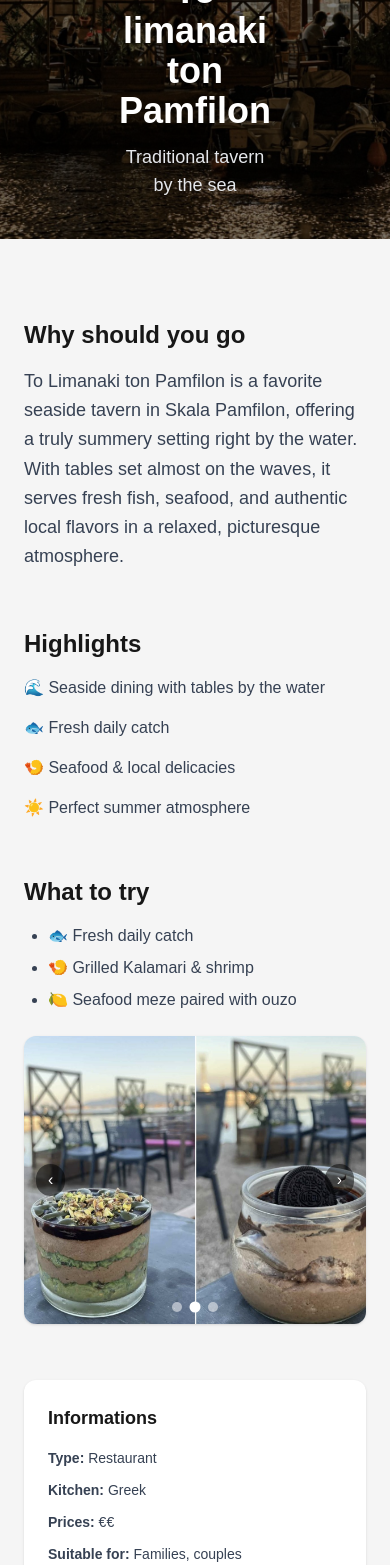
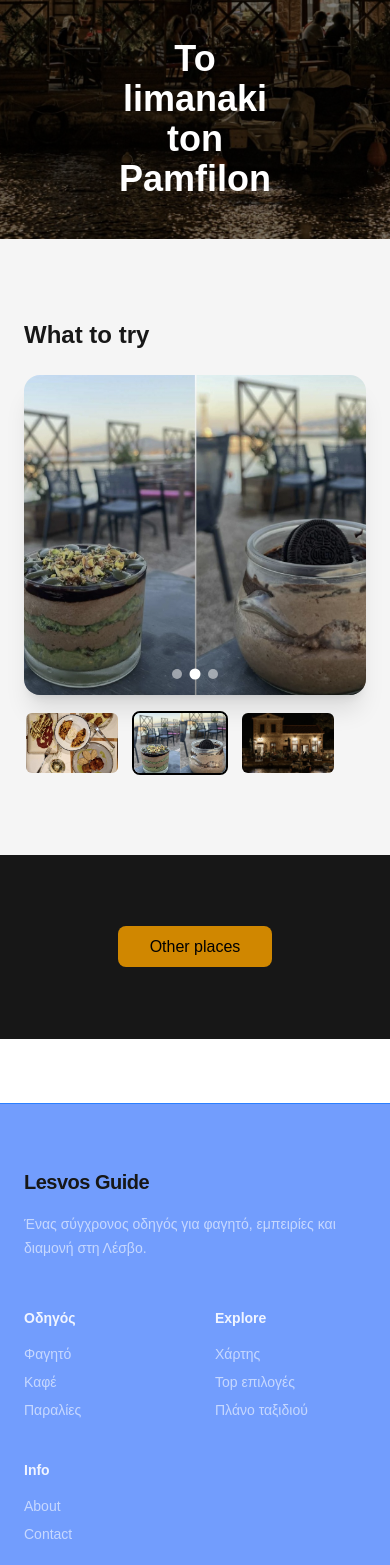
Before and after one commit to amamouridis06/lesvos-travel-guide, a Next.js app: page /food/limanaki_pamfilon in a window 390 px wide. Shown: the part 432-1997 px from the top of the page. Built offline with nearby package versions, Linux system fonts and the light colour scheme.

Commit message:
Update page.tsx

```diff
--- a/app/food/limanaki_pamfilon/page.tsx
+++ b/app/food/limanaki_pamfilon/page.tsx
@@ -6,7 +6,6 @@ import { useEffect, useState } from "react";
 
 export default function LimanakiPamfilonPage() {
 
-  // ===== CAROUSEL =====
   const images = [
     "/food1lim.jpg",
     "/dessert-limanaki.jpg",
@@ -14,116 +13,87 @@ export default function LimanakiPamfilonPage() {
   ];
 
   const [index, setIndex] = useState(0);
+  const [isOpen, setIsOpen] = useState(false);
+  const [isHovered, setIsHovered] = useState(false);
 
-  const next = () => {
-    setIndex((prev) => (prev + 1) % images.length);
-  };
+  const next = () => setIndex((prev) => (prev + 1) % images.length);
+  const prev = () => setIndex((prev) => (prev - 1 + images.length) % images.length);
 
-  const prev = () => {
-    setIndex((prev) => (prev - 1 + images.length) % images.length);
-  };
+  // 🔥 autoplay με pause στο hover
+  useEffect(() => {
+    if (isHovered) return;
 
-  // 👉 autoplay
-  useEffect(() => {
     const interval = setInterval(() => {
       next();
-    }, 3500);
+    }, 3000);
 
     return () => clearInterval(interval);
-  }, []);
+  }, [isHovered]);
 
   return (
     <main className="bg-neutral-100 text-neutral-900 min-h-screen">
 
-      {/* ================= HERO ================= */}
+      {/* HERO */}
       <section className="relative h-[70vh] w-full">
         <Image
           src="/limanaki_pamf1.jpg"
-          alt="To limanaki ton Pamfilon"
+          alt=""
           fill
           className="object-cover"
           priority
         />
-
         <div className="absolute inset-0 bg-black/50" />
-
-        <div className="absolute bottom-10 left-1/2 -translate-x-1/2 text-center text-white px-6 max-w-3xl">
-          <h1 className="text-4xl md:text-5xl font-bold drop-shadow-lg">
-            To limanaki ton Pamfilon
-          </h1>
-          <p className="mt-3 text-lg text-gray-200">
-            Traditional tavern by the sea
-          </p>
+        <div className="absolute bottom-10 left-1/2 -translate-x-1/2 text-center text-white">
+          <h1 className="text-4xl md:text-5xl font-bold">To limanaki ton Pamfilon</h1>
         </div>
       </section>
 
-      {/* ================= CONTENT ================= */}
-      <section className="max-w-6xl mx-auto px-6 py-20 grid grid-cols-1 lg:grid-cols-3 gap-14">
+      {/* CONTENT */}
+      <section className="max-w-6xl mx-auto px-6 py-20">
 
-        {/* ===== MAIN ===== */}
-        <div className="lg:col-span-2 space-y-14">
+        <h2 className="text-2xl font-semibold mb-6">What to try</h2>
 
-          {/* Intro */}
-          <div>
-            <h2 className="text-2xl font-semibold mb-4">Why should you go</h2>
-            <p className="text-gray-700 leading-relaxed text-lg">
-              To Limanaki ton Pamfilon is a favorite seaside tavern in Skala Pamfilon, offering a truly summery setting right by the water. With tables set almost on the waves, it serves fresh fish, seafood, and authentic local flavors in a relaxed, picturesque atmosphere.
-            </p>
-          </div>
+        {/* ================= PREMIUM CAROUSEL ================= */}
+        <div
+          className="relative h-80 rounded-2xl overflow-hidden shadow-xl group cursor-pointer"
+          onMouseEnter={() => setIsHovered(true)}
+          onMouseLeave={() => setIsHovered(false)}
+          onClick={() => setIsOpen(true)}
+        >
 
-          {/* Highlights */}
-          <div>
-            <h2 className="text-2xl font-semibold mb-4">Highlights</h2>
-            <ul className="grid grid-cols-1 sm:grid-cols-2 gap-4 text-gray-700">
-              <li>🌊 Seaside dining with tables by the water</li>
-              <li>🐟 Fresh daily catch</li>
-              <li>🍤 Seafood & local delicacies</li>
-              <li>☀️ Perfect summer atmosphere</li>
-            </ul>
-          </div>
-
-          {/* What to try */}
-          <div>
-            <h2 className="text-2xl font-semibold mb-4">What to try</h2>
-            <ul className="list-disc pl-6 space-y-2 text-gray-700 mb-6">
-              <li>🐟 Fresh daily catch</li>
-              <li>🍤 Grilled Kalamari & shrimp</li>
-              <li>🍋 Seafood meze paired with ouzo</li>
-            </ul>
-
-            {/* ===== CAROUSEL ===== */}
-            <div className="relative h-72 rounded-xl overflow-hidden shadow">
-
-              {/* Image */}
+          {/* IMAGE */}
           <Image
             src={images[index]}
-                alt="To limanaki ton Pamfilon"
+            alt=""
             fill
-                className="object-cover transition-opacity duration-700"
+            className="object-cover transition duration-700 group-hover:scale-105"
           />
 
-              {/* Arrows */}
+          {/* GRADIENT */}
+          <div className="absolute inset-0 bg-gradient-to-t from-black/40 to-transparent" />
+
+          {/* ARROWS */}
           <button
-                onClick={prev}
-                className="absolute left-3 top-1/2 -translate-y-1/2 bg-black/50 text-white px-3 py-1 rounded-full hover:bg-black/70"
+            onClick={(e) => { e.stopPropagation(); prev(); }}
+            className="absolute left-4 top-1/2 -translate-y-1/2 bg-white/80 backdrop-blur px-3 py-1 rounded-full opacity-0 group-hover:opacity-100 transition"
           >
             ‹
           </button>
 
           <button
-                onClick={next}
-                className="absolute right-3 top-1/2 -translate-y-1/2 bg-black/50 text-white px-3 py-1 rounded-full hover:bg-black/70"
+            onClick={(e) => { e.stopPropagation(); next(); }}
+            className="absolute right-4 top-1/2 -translate-y-1/2 bg-white/80 backdrop-blur px-3 py-1 rounded-full opacity-0 group-hover:opacity-100 transition"
           >
             ›
           </button>
 
-              {/* Dots */}
-              <div className="absolute bottom-3 left-1/2 -translate-x-1/2 flex gap-2">
+          {/* DOTS */}
+          <div className="absolute bottom-4 left-1/2 -translate-x-1/2 flex gap-2">
             {images.map((_, i) => (
               <div
                 key={i}
-                    onClick={() => setIndex(i)}
-                    className={`w-2.5 h-2.5 rounded-full cursor-pointer transition ${
+                onClick={(e) => { e.stopPropagation(); setIndex(i); }}
+                className={`w-2.5 h-2.5 rounded-full transition ${
                   i === index ? "bg-white scale-110" : "bg-white/50"
                 }`}
               />
@@ -131,50 +101,69 @@ export default function LimanakiPamfilonPage() {
           </div>
 
         </div>
+
+        {/* THUMBNAILS */}
+        <div className="flex gap-3 mt-4 overflow-x-auto">
+          {images.map((img, i) => (
+            <div
+              key={i}
+              onClick={() => setIndex(i)}
+              className={`relative w-24 h-16 rounded-lg overflow-hidden cursor-pointer border-2 ${
+                i === index ? "border-black" : "border-transparent"
+              }`}
+            >
+              <Image src={img} alt="" fill className="object-cover" />
+            </div>
+          ))}
+        </div>
+
+      </section>
+
+      {/* ================= FULLSCREEN MODAL ================= */}
+      {isOpen && (
+        <div
+          className="fixed inset-0 bg-black/90 z-50 flex items-center justify-center"
+          onClick={() => setIsOpen(false)}
+        >
+
+          <div className="relative w-full max-w-5xl h-[80vh]">
+
+            <Image
+              src={images[index]}
+              alt=""
+              fill
+              className="object-contain"
+            />
+
+            {/* CLOSE */}
+            <button className="absolute top-4 right-4 text-white text-2xl">
+              ✕
+            </button>
+
+            {/* ARROWS */}
+            <button
+              onClick={(e) => { e.stopPropagation(); prev(); }}
+              className="absolute left-6 top-1/2 text-white text-3xl"
+            >
+              ‹
+            </button>
+
+            <button
+              onClick={(e) => { e.stopPropagation(); next(); }}
+              className="absolute right-6 top-1/2 text-white text-3xl"
+            >
+              ›
+            </button>
+
           </div>
         </div>
+      )}
 
-        {/* ===== SIDEBAR ===== */}
-        <aside className="space-y-10">
-
-          <div className="bg-white rounded-xl shadow p-6">
-            <h3 className="font-semibold mb-4 text-lg">Informations</h3>
-            <ul className="text-sm space-y-3 text-gray-700">
-              <li><strong>Type:</strong> Restaurant</li>
-              <li><strong>Kitchen:</strong> Greek</li>
-              <li><strong>Prices:</strong> €€</li>
-              <li><strong>Suitable for:</strong> Families, couples</li>
-            </ul>
-          </div>
-
-          <div className="w-full h-48 rounded-lg overflow-hidden">
-            <iframe
-              src="https://www.google.com/maps/embed?pb=!1m18!1m12!1m3!1d3270.9619515967324!2d26.526763926143023!3d39.15840182166955!2m3!1f0!2f0!3f0!3m2!1i1024!2i768!4f13.1!3m3!1m2!1s0x14ba677e1a3b5845%3A0xd278dcca3b94ec29!2sTo%20limanaki%20ton%20filon!5e1!3m2!1sen!2sgr!4v1776166522249!5m2!1sen!2sgr"
-              style={{ border: 0 }}
-              loading="lazy"
-            />
-          </div>
-
-          <div className="bg-white rounded-xl shadow p-6">
-            <h3 className="font-semibold mb-4 text-lg">Near the restaurant</h3>
-            <ul className="text-sm space-y-2 text-gray-700">
-              <li>🏘 Pamfila</li>
-              <li>🏖 Beaches of Mytilini</li>
-              <li>🍽 Other seaside taverns or shops</li>
-            </ul>
-          </div>
-
-        </aside>
-      </section>
-
-      {/* ================= CTA ================= */}
+      {/* CTA */}
       <section className="bg-neutral-900 text-white py-20 text-center">
-        <h2 className="text-2xl md:text-3xl font-semibold mb-6">
-          See other places to eat in Lesvos
-        </h2>
         <Link
           href="/food"
-          className="inline-block px-8 py-3 bg-yellow-600 text-black rounded-lg font-semibold hover:bg-yellow-500 transition"
+          className="px-8 py-3 bg-yellow-600 text-black rounded-lg"
         >
           Other places
         </Link>
```
Lines whose indentation alone changed are shown as unchanged.
